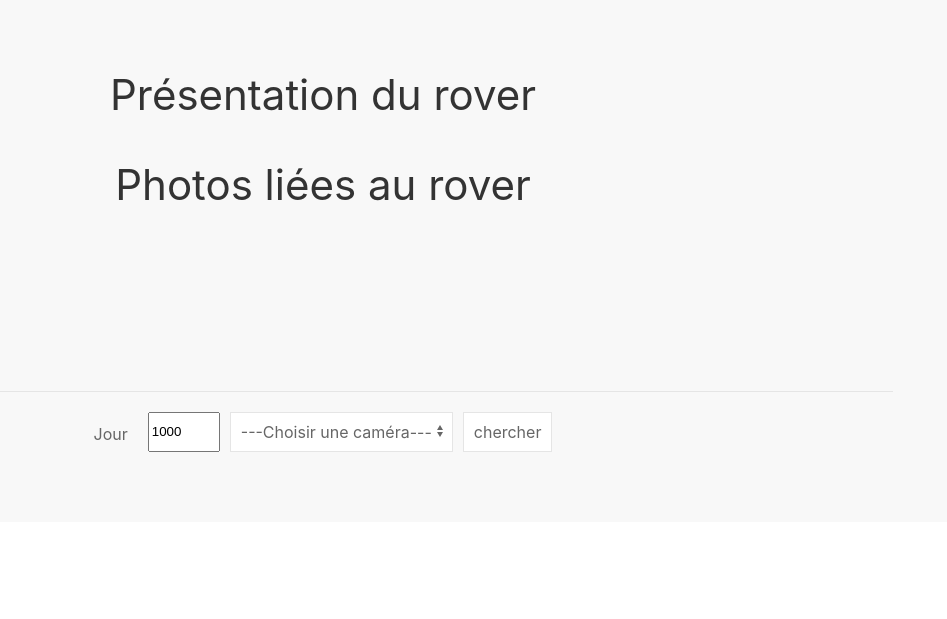
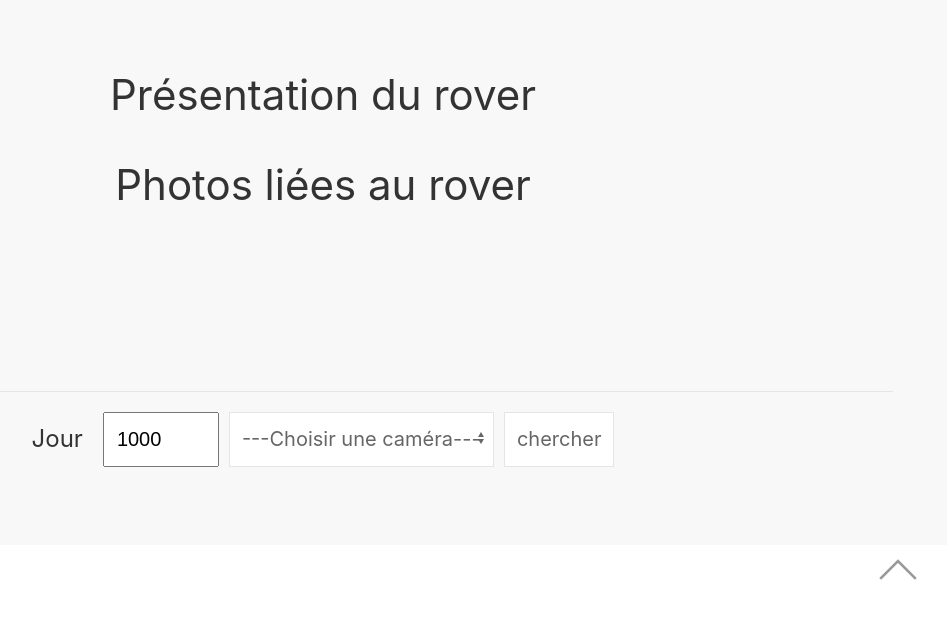
Before and after one commit to melissakintz/hackathon1, a PHP site: template src/View/Photo/index.html.twig in a window 1280 px wide. Shown: the top 619 px of the page, without its empty margins (317-1264 px from the left). Run offline with PHP 8.4, Linux system fonts and the light colour scheme; the template is opened without the code that fills it, so the values that code supplies are empty; some libraries are stand-ins or nearby versions.

Commit message:
je sais pas

```diff
--- a/src/View/Photo/index.html.twig
+++ b/src/View/Photo/index.html.twig
@@ -29,7 +29,7 @@
                     <li>
                         <div uk-lightbox="animation: slide">
                             <a class="uk-inline" href="{{rover.links.0.href}}" data-caption="{{ rover.data.0.title }}">
-                                <img src="{{rover.links.0.href}}" alt="" width="400" style="max-height: 300px">
+                                <img src="{{rover.links.0.href}}" alt="" width="400" style="max-height: 300px; min-height: 216px">
                             </a>
                         </div>
                         <div class="uk-overlay uk-overlay-primary uk-position-bottom">
@@ -48,24 +48,27 @@
 
         <div class="uk-text-center">
         <form method="POST" class=" uk-flex-inline">
-        <div class="uk-text-center uk-margin-small-right uk-margin-small-top">
-        Jour
-        </div>
-            <input class ="uk-number uk-form-medium uk-width-auto uk-margin-small-left" type="number" id="sol" name="sol" value="1000"
+
+        <h3 class="uk-text-center uk-margin-small-right uk-margin-small-top">Jour</h3>
+
+            <input class ="uk-number uk-form-large uk-width-auto uk-margin-small-left" type="number" id="sol" name="sol" value="1000"
                    min="0" max="1000">
 
-            <select class="uk-select uk-form-medium uk-width-auto uk-margin-small-left" name="cam">
+            <select class="uk-select uk-form-large uk-width-auto uk-margin-small-left" name="cam">
                 <option selected disabled>---Choisir une caméra---</option>
                 <option value="navcam">Nav Camera</option>
                 <option value="fhaz">Front Camera</option>
                 <option value="rhaz">Back Camera</option>
             </select>
 
-            <input class="uk-input uk-form-medium uk-width-auto uk-margin-small-left" type="submit" value="chercher">
+            <input class="uk-input uk-form-large uk-width-auto uk-margin-small-left" type="submit" value="chercher">
         </form>
         </div>
 
         {% for picture in pictures %}
+        {% if picture[random(picture|length -1)]['img_src'] is not defined %}
+        <h1 class="uk-text-center"> Pas de photos dommage!</h1>
+        {% else %}
             <!-- affiche une image au hasard -->
             <div class=" uk-grid-match  uk-grid-match uk-flex-center" uk-grid>
                 <div class="uk-card uk-card-default uk-card-body uk-width-1-3@m">
@@ -90,7 +93,9 @@
                     </div>
                 {% endfor %}
             </div>
+            {% endif %}
         {% endfor %}
     </div>
 
+
 {% endblock %}
--- a/src/View/layout.html.twig
+++ b/src/View/layout.html.twig
@@ -19,6 +19,9 @@
 <body>
 
 {% block content %}{% endblock %}
+    <div class="uk-flex uk-flex-right uk-margin-medium-right">
+        <a href="" uk-totop uk-scroll data-uk-smooth-scroll width="40" height="40"></a>
+    </div>
 {% block javascript %}
 
 <!-- UIkit JS -->
```
